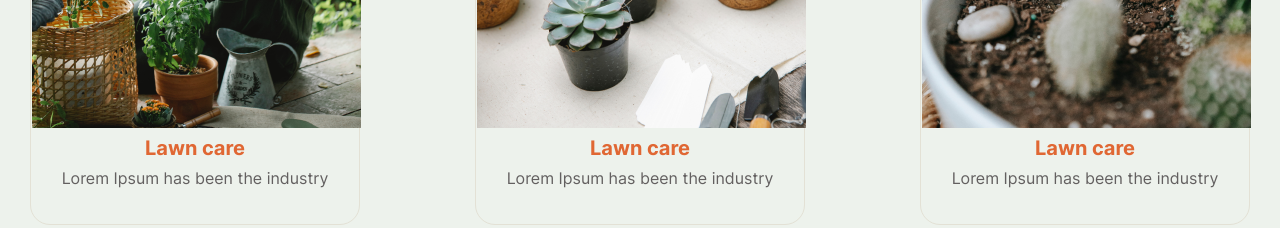
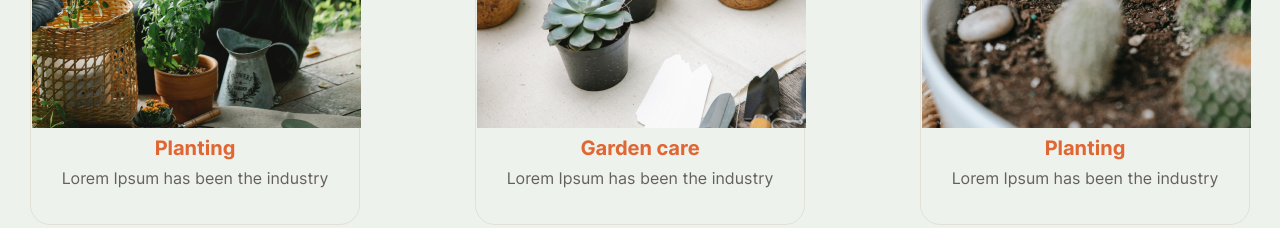
Before and after one commit to AtesiT/anotherPage, a plain HTML site: page index.html in a window 1280 px wide. Shown: the part 2280-2508 px from the top of the page. Drawn offline with Linux system fonts and the light colour scheme.

Commit message:
fix texts in cards

```diff
--- a/index.html
+++ b/index.html
@@ -160,7 +160,7 @@
                     </div>
                     <div class="thirdTextToCard">
                         <h4 class="thirdh4">
-                            Lawn care
+                            Planting
                         </h4>
                         <p class="thirdParagraph">
                             Lorem Ipsum has been the industry
@@ -173,7 +173,7 @@
                     </div>
                     <div class="thirdTextToCard">
                         <h4 class="thirdh4">
-                            Lawn care
+                            Garden care
                         </h4>
                         <p class="thirdParagraph">
                             Lorem Ipsum has been the industry
@@ -186,7 +186,7 @@
                     </div>
                     <div class="thirdTextToCard">
                         <h4 class="thirdh4">
-                            Lawn care
+                            Planting
                         </h4>
                         <p class="thirdParagraph">
                             Lorem Ipsum has been the industry
```
